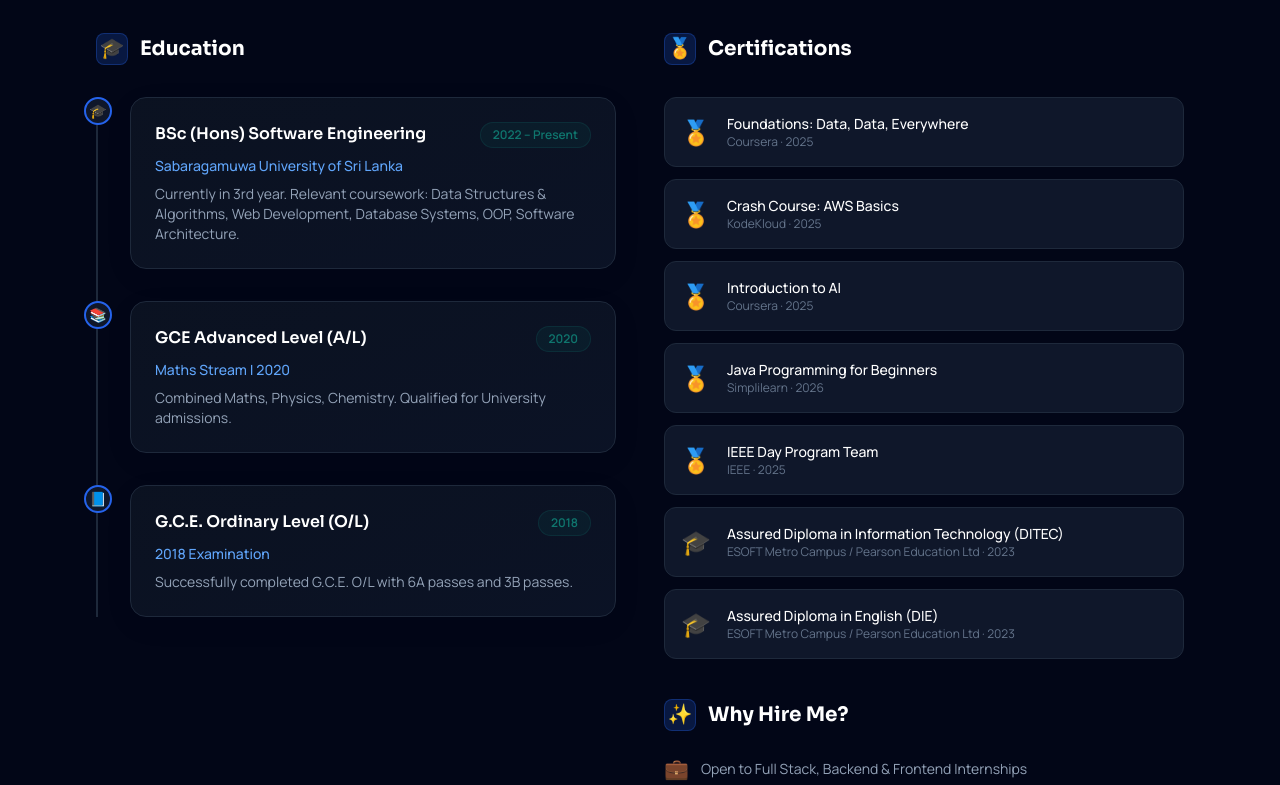
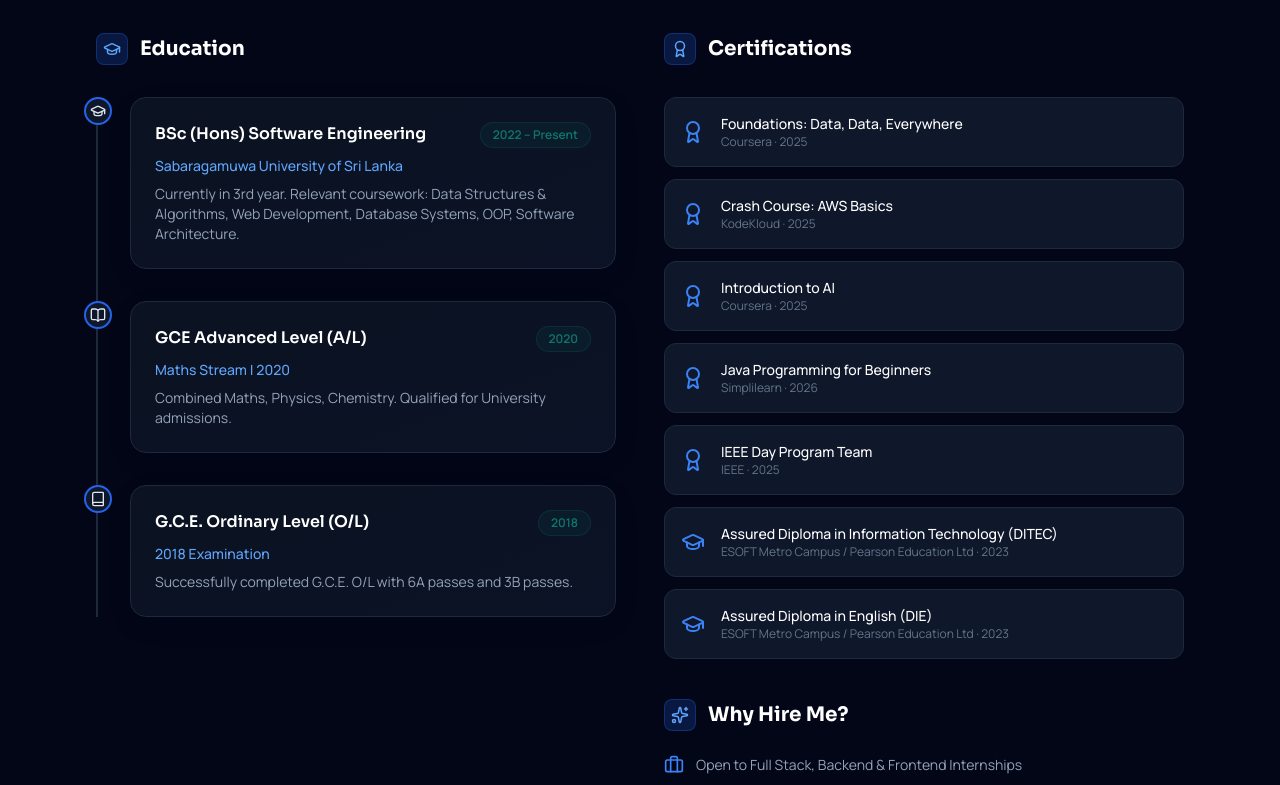
Before and after one commit to SanmuganathanLathusan/My-Portfolio, a React (Vite) app: page / in a window 1280 px wide. Shown: the part 4860-5645 px from the top of the page. Built offline with nearby package versions, Linux system fonts and the light colour scheme.

Commit message:
modified  src/components/Resume.jsx

```diff
--- a/src/components/Resume.jsx
+++ b/src/components/Resume.jsx
@@ -1,4 +1,5 @@
 import cvFile from '../assets/Lathusan_CV.pdf'
+import { GraduationCap, BookOpen, Book, Award, Briefcase, Globe, Calendar, Rocket, Sparkles, Eye, Download } from 'lucide-react'
 
 const experiences = [
   {
@@ -7,7 +8,7 @@ const experiences = [
     org: 'Sabaragamuwa University of Sri Lanka',
     period: '2022 – Present',
     desc: 'Currently in 3rd year. Relevant coursework: Data Structures & Algorithms, Web Development, Database Systems, OOP, Software Architecture.',
-    icon: '🎓',
+    icon: <GraduationCap size={16} />,
   },
   {
     type: 'education',
@@ -15,7 +16,7 @@ const experiences = [
     org: 'Maths Stream | 2020',
     period: '2020',
     desc: 'Combined Maths, Physics, Chemistry. Qualified for University admissions.',
-    icon: '📚',
+    icon: <BookOpen size={16} />,
   },
   {
   type: 'education',
@@ -23,7 +24,7 @@ const experiences = [
   org: '2018 Examination',
   period: '2018',
   desc: 'Successfully completed G.C.E. O/L with 6A passes and 3B passes.',
-  icon: '📘',
+  icon: <Book size={16} />,
 },
 ]
 
@@ -32,57 +33,57 @@ const certifications = [
     name: 'Foundations: Data, Data, Everywhere',
     issuer: 'Coursera',
     year: '2025',
-    badge: '🏅',
+    badge: <Award size={24} className="text-primary-500" />,
     link: '[Link]'
   },
   {
     name: 'Crash Course: AWS Basics',
     issuer: 'KodeKloud',
     year: '2025',
-    badge: '🏅',
+    badge: <Award size={24} className="text-primary-500" />,
     link: '[Link]'
   },
   {
     name: 'Introduction to AI',
     issuer: 'Coursera',
     year: '2025',
-    badge: '🏅',
+    badge: <Award size={24} className="text-primary-500" />,
     link: '[Link]'
   },
   {
     name: 'Java Programming for Beginners',
     issuer: 'Simplilearn',
     year: '2026',
-    badge: '🏅',
+    badge: <Award size={24} className="text-primary-500" />,
     link: '[Link]'
   },
   {
     name: 'IEEE Day Program Team',
     issuer: 'IEEE',
     year: '2025',
-    badge: '🏅',
+    badge: <Award size={24} className="text-primary-500" />,
     link: '[Link]'
   },
   {
     name: 'Assured Diploma in Information Technology (DITEC)',
     issuer: 'ESOFT Metro Campus / Pearson Education Ltd',
     year: '2023',
-    badge: '🎓',
+    badge: <GraduationCap size={24} className="text-primary-500" />,
     link: '[Link]'
   },
   {
     name: 'Assured Diploma in English (DIE)',
     issuer: 'ESOFT Metro Campus / Pearson Education Ltd',
     year: '2023',
-    badge: '🎓',
+    badge: <GraduationCap size={24} className="text-primary-500" />,
     link: '[Link]'
   }
 ]
 const highlights = [
-  { icon: '💼', text: 'Open to Full Stack, Backend & Frontend Internships' },
-  { icon: '🌍', text: 'Willing to Work Remotely or On-site in Sri Lanka' },
-  { icon: '📅', text: 'Available from June 2025 for 6-month internships' },
-  { icon: '🚀', text: 'Fast learner with strong teamwork & communication' },
+  { icon: <Briefcase size={20} className="text-primary-500" />, text: 'Open to Full Stack, Backend & Frontend Internships' },
+  { icon: <Globe size={20} className="text-primary-500" />, text: 'Willing to Work Remotely or On-site in Sri Lanka' },
+  { icon: <Calendar size={20} className="text-primary-500" />, text: 'Available from June 2025 for 6-month internships' },
+  { icon: <Rocket size={20} className="text-primary-500" />, text: 'Fast learner with strong teamwork & communication' },
 ]
 
 export default function Resume() {
@@ -102,7 +103,7 @@ export default function Resume() {
           {/* Left: Education timeline */}
           <div>
             <h3 className="text-dark-900 dark:text-white font-bold text-xl mb-8 flex items-center gap-3 transition-colors">
-              <span className="w-8 h-8 rounded-lg bg-primary-600/20 border border-primary-600/30 flex items-center justify-center text-primary-600 dark:text-primary-400">🎓</span>
+              <span className="w-8 h-8 rounded-lg bg-primary-600/20 border border-primary-600/30 flex items-center justify-center text-primary-600 dark:text-primary-400"><GraduationCap size={18} /></span>
               Education
             </h3>
             <div className="relative border-l-2 border-gray-200 dark:border-dark-700 pl-8 space-y-8 transition-colors">
@@ -129,7 +130,7 @@ export default function Resume() {
             {/* Certifications */}
             <div>
               <h3 className="text-dark-900 dark:text-white font-bold text-xl mb-8 flex items-center gap-3 transition-colors">
-                <span className="w-8 h-8 rounded-lg bg-primary-600/20 border border-primary-600/30 flex items-center justify-center text-primary-600 dark:text-primary-400">🏅</span>
+                <span className="w-8 h-8 rounded-lg bg-primary-600/20 border border-primary-600/30 flex items-center justify-center text-primary-600 dark:text-primary-400"><Award size={18} /></span>
                 Certifications
               </h3>
               <div className="space-y-3">
@@ -148,7 +149,7 @@ export default function Resume() {
             {/* Highlights */}
             <div>
               <h3 className="text-dark-900 dark:text-white font-bold text-xl mb-6 flex items-center gap-3 transition-colors">
-                <span className="w-8 h-8 rounded-lg bg-primary-600/20 border border-primary-600/30 flex items-center justify-center text-primary-600 dark:text-primary-400">✨</span>
+                <span className="w-8 h-8 rounded-lg bg-primary-600/20 border border-primary-600/30 flex items-center justify-center text-primary-600 dark:text-primary-400"><Sparkles size={18} /></span>
                 Why Hire Me?
               </h3>
               <div className="space-y-3">
```
